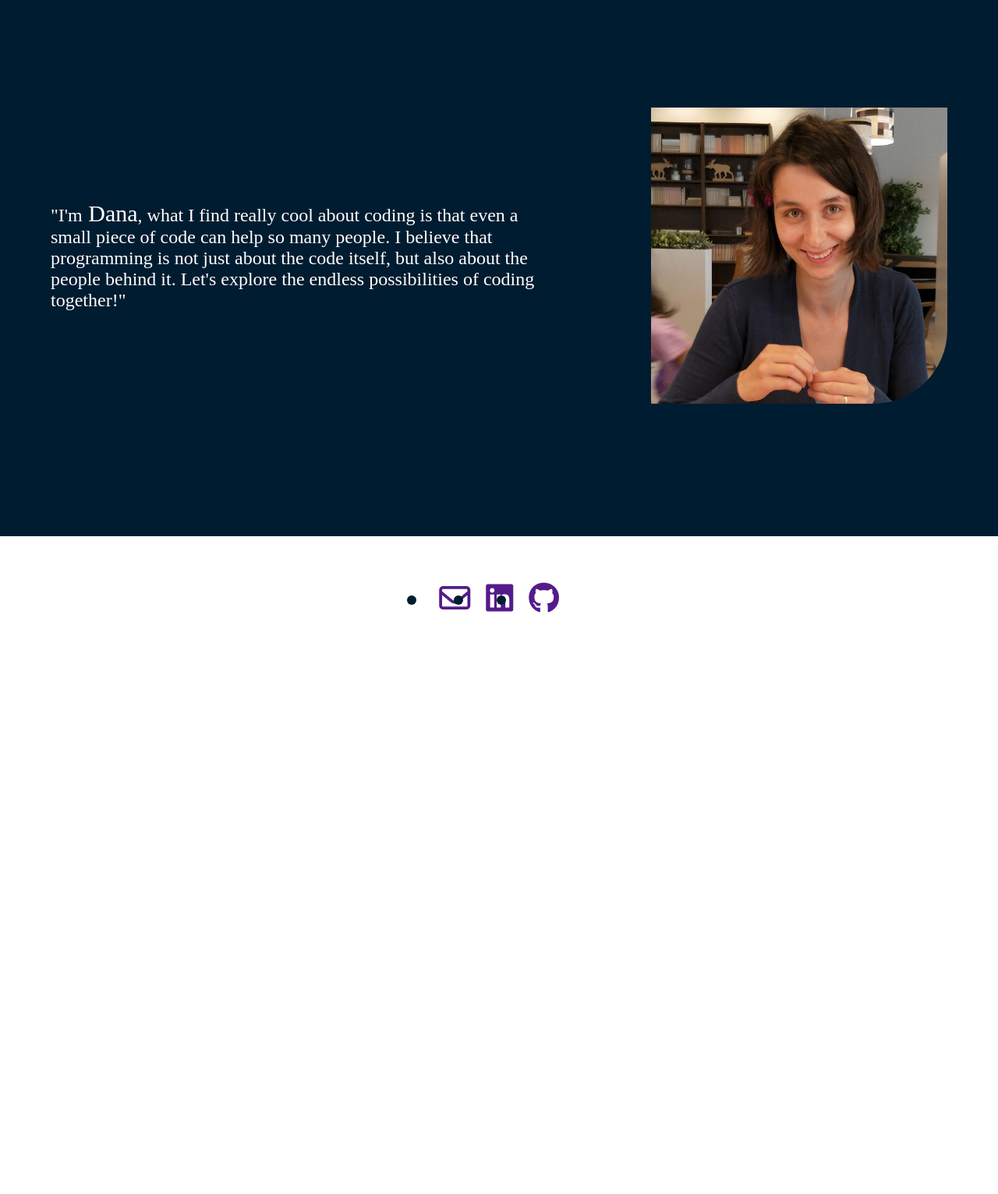
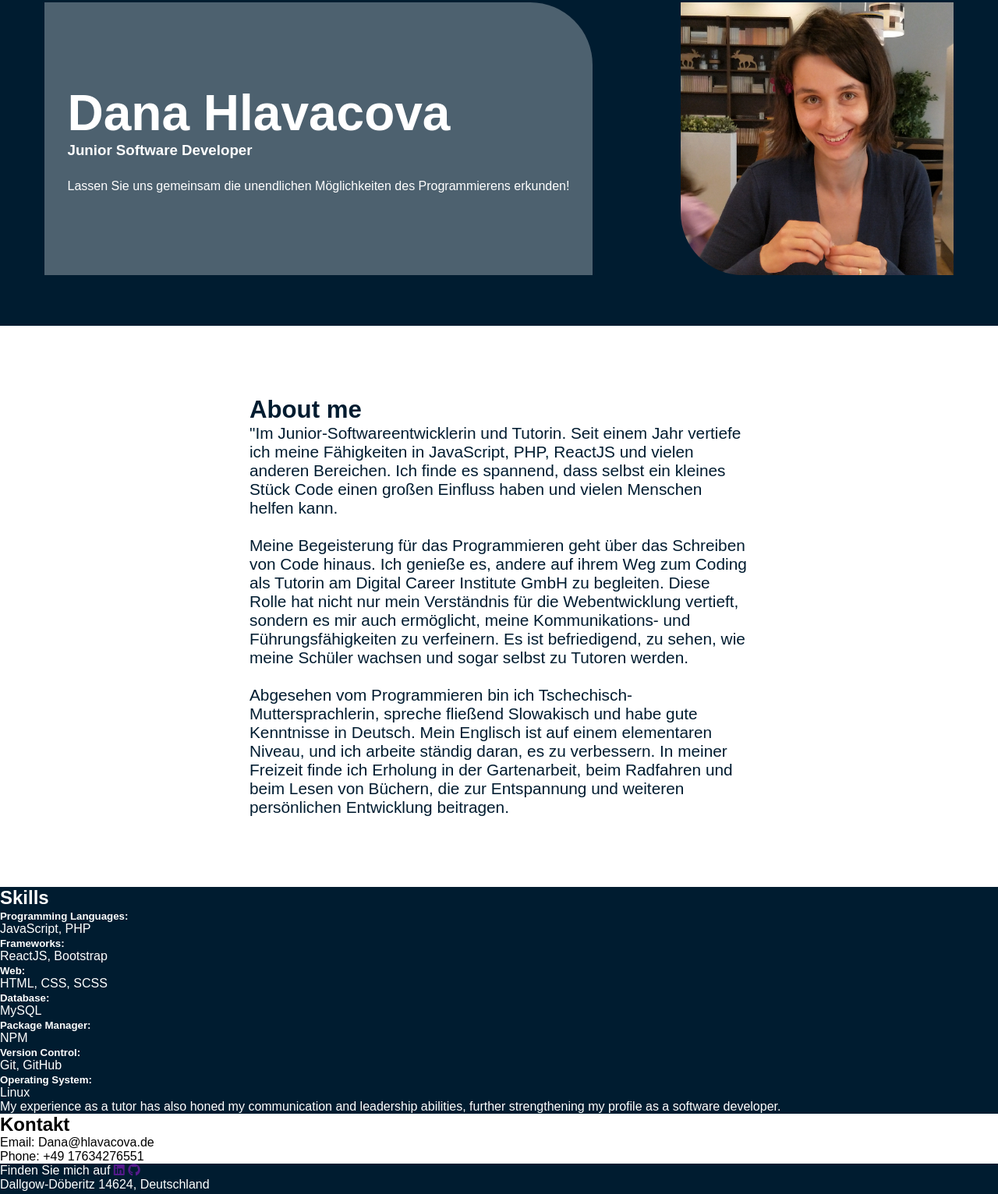
Before and after one commit to dhlavacova/Portfolio2023, a website: page src/index.html in a window 1280 px wide. Shown: the part 132-1664 px from the top of the page at 78% size. Before the commit the page ends 980 px from the top, so only its background shows below. Drawn offline with Linux system fonts and the light colour scheme.

Commit message:
structur htmll vertig

```diff
--- a/src/index.html
+++ b/src/index.html
@@ -11,43 +11,94 @@
             <nav>
 
                 <ul class="navigation">
-                    <li><a href="#">About me</a> </li>
-                    <li><a href="#">Portfolio</a> </li>
+                    <li><a href="#">Home</a></li>
+                    <li><a href="#">About me</a></li>
+                    <li><a href="#">Skill</a></li>
+                    <li><a href="#">Portfolio</a></li>
 
                 </ul>
             </nav>
         </header>
         <main>
-        <section class="about_me">
-          <div class="container-me">
-              <div class="text-me">
-
-                <p>"I'm<spam style="font-size: 30px"> Dana</spam>, what I find really cool about coding is that even a small piece of code can help so many
-                    people. I believe that programming is not just about the code itself, but also about the people behind it. Let's explore the endless possibilities of coding together!"
-                </p>
-              </div>
-
+            <section class="home">
+                <div class="home-text">
+                <h1>Dana Hlavacova</h1>
+                <h3>Junior Software Developer</h3>
+                </p>Lassen Sie uns gemeinsam die
+                    unendlichen Möglichkeiten des Programmierens erkunden!</p>
+                </div>
                 <div class="myphoto">
 
                 </div>
-          </div>
-        </section>
+            </section>
+            <section class="about_me">
+                <div class="container-me">
+                    <div class="text-me">
+                        <h1>About me</h1>
+                        <p>"Im Junior-Softwareentwicklerin und Tutorin. Seit einem Jahr vertiefe ich meine Fähigkeiten
+                            in
+                            JavaScript, PHP, ReactJS und vielen anderen Bereichen. Ich finde es spannend, dass selbst
+                            ein kleines Stück Code einen großen Einfluss haben und vielen Menschen helfen kann.</p><br>
+                        <p> Meine Begeisterung für das Programmieren geht über das Schreiben von Code hinaus. Ich
+                            genieße es, andere auf ihrem Weg zum Coding als Tutorin am Digital Career Institute GmbH zu
+                            begleiten. Diese Rolle hat nicht nur mein Verständnis für die Webentwicklung vertieft,
+                            sondern es mir auch ermöglicht, meine Kommunikations- und Führungsfähigkeiten zu verfeinern.
+                            Es ist befriedigend, zu sehen, wie meine Schüler wachsen und sogar selbst zu Tutoren
+                            werden.</p><br>
+                        <p> Abgesehen vom Programmieren bin ich Tschechisch-Muttersprachlerin, spreche fließend
+                            Slowakisch und habe gute Kenntnisse in Deutsch. Mein Englisch ist auf einem elementaren
+                            Niveau, und ich arbeite ständig daran, es zu verbessern. In meiner Freizeit finde ich
+                            Erholung in der Gartenarbeit, beim Radfahren und beim Lesen von Büchern, die zur Entspannung
+                            und weiteren persönlichen Entwicklung beitragen.</p>
+
+                    </div>
+
+                </div>
+            </section>
             <section class="skills">
+                <h1>Skills</h1>
+                <ul>
+                    <li><h5>Programming Languages:</h5>
+                        <p>JavaScript, PHP</p>
+                    </li>
+                    <li><h5>Frameworks:</h5>
+                        <p>ReactJS, Bootstrap</p>
+                    </li>
+                    <li><h5>Web:</h5>
+                        <p>HTML, CSS, SCSS</p>
+                    </li>
+                    <li><h5>Database:</h5>
+                        <p>MySQL</p>
+                    </li>
+                </ul>
 
+                <div class="col-md-6">
+                    <ul>
+                        <li><h5>Package Manager:</h5>
+                            <p>NPM</p>
+                        </li>
+                        <li><h5>Version Control:</h5>
+                            <p>Git, GitHub</p>
+                        </li>
+                        <li><h5>Operating System:</h5>
+                            <p>Linux</p>
+                        </li>
+                    </ul>
+                </div>
+                <p class="text-center">My experience as a tutor has also honed my communication and leadership abilities,
+                    further strengthening my profile as a software developer.</p>
             </section>
             <section class="project">
-
             </section>
             <section class="contact">
-
+<h1>Kontakt</h1>
+                <p>Email: Dana@hlavacova.de</p>
+                <p>Phone: +49 17634276551</p>
             </section>
         </main>
         <footer class="footer">
-            <ul class="contact">
-                <li class="icon"><a href=""><i class="fa-regular fa-envelope"></i></a> </li>
-                <li class="icon"><a href=""><i class="fa-brands fa-linkedin"></i></a> </li>
-                <li class="icon"><a href=""><i class="fa-brands fa-github"></i></a> </li>
-            </ul>
+            <p>Finden Sie mich auf <a href=""><i class="fa-brands fa-linkedin"></i></a>  <a href=""><i class="fa-brands fa-github"></i></a></p>
+            <p>Dallgow-Döberitz 14624, Deutschland</p>
         </footer>
     </body>
 </html>
--- a/src/scss/abstracts/_variables.scss
+++ b/src/scss/abstracts/_variables.scss
@@ -1,3 +1,4 @@
 $backgroundNav: #001C30;
 $colorText: white;
 $navhoverbackground: white;
+$borderText:rgba(255,255,255,0.3);
--- a/src/scss/layouts/__layouts-dir.scss
+++ b/src/scss/layouts/__layouts-dir.scss
@@ -1,2 +1,4 @@
 @import 'main-menu.scss';
+@import 'home.scss';
+@import 'skills.scss';
 @import 'footer.scss';
--- a/src/scss/layouts/_footer.scss
+++ b/src/scss/layouts/_footer.scss
@@ -1,6 +1,7 @@
 footer{
   height:10rem;
-  background-color:white;
+  background: $backgroundNav;
+  color: $colorText;
   .contact{
     height:10rem;
     @include flex(center, center);
--- /dev/null
+++ b/src/scss/layouts/_home.scss
@@ -0,0 +1,35 @@
+.home{
+  @include flex(space-around, center);
+
+  height: 30rem;
+  background: $backgroundNav;
+  color: $colorText;
+  .home-text{
+    background-color:$borderText;
+    border-radius:  0  80px  0 0;
+    height: 350px;
+    @include flex(center, start);
+    flex-direction: column;
+    padding: 0 30px;
+  }
+  h1{
+    font-size:4rem;
+  }
+  h3{
+    padding-bottom: 26px;
+  }
+  p{
+    font-size: 1.3rem;
+
+  }
+  .myphoto {
+    background-image: url('../../img/myself.jpg');
+    background-repeat: no-repeat;
+    background-position:  50% 20%;
+    background-size: cover;
+    width: 350px;
+    height: 350px;
+    border-radius:  0  0  0 80px;
+
+  }
+}
--- a/src/scss/layouts/_main-menu.scss
+++ b/src/scss/layouts/_main-menu.scss
@@ -4,7 +4,7 @@ nav {
   justify-content: flex-end;
   background-color: $backgroundNav;
   padding: 0 20px;
-  height: 100px;
+  height: 70px;
   width: 100%;
 
 }
@@ -31,17 +31,19 @@ nav a {
 }
 
 .navigation a:hover {
-  background-color: $navhoverbackground;
-  color: $backgroundNav;
+  background-color: $borderText;
+  border-radius: 0  20px  0 0;
+
 }
+
 
 
 .about_me {
   .container-me {
     height: 45rem;
-    background: $backgroundNav;
-    color: $colorText;
-    font-size: 1.5rem;
+    background: $colorText;
+    color: $backgroundNav;
+    font-size: 1.3rem;
     @include flex(space-around, center);
 
     .text-me {
@@ -61,9 +63,7 @@ nav a {
   }
 }
 
-footer {
 
-}
 
 
 @media (max-width: 600px) {
--- /dev/null
+++ b/src/scss/layouts/_skills.scss
@@ -0,0 +1,4 @@
+.skills{
+  background-color: $backgroundNav;
+  color: $colorText;
+}
--- a/src/scss/style.scss
+++ b/src/scss/style.scss
@@ -1,3 +1,7 @@
 @import 'abstracts/__abstracts-dir';
 @import 'base/__base-dir';
 @import "layouts/__layouts-dir";
+
+html {
+  font-family: sans-serif;
+}
```
Also changed, not shown: test.html (added, +108 -0 lines), src/styles/style.css, 1 other file.
